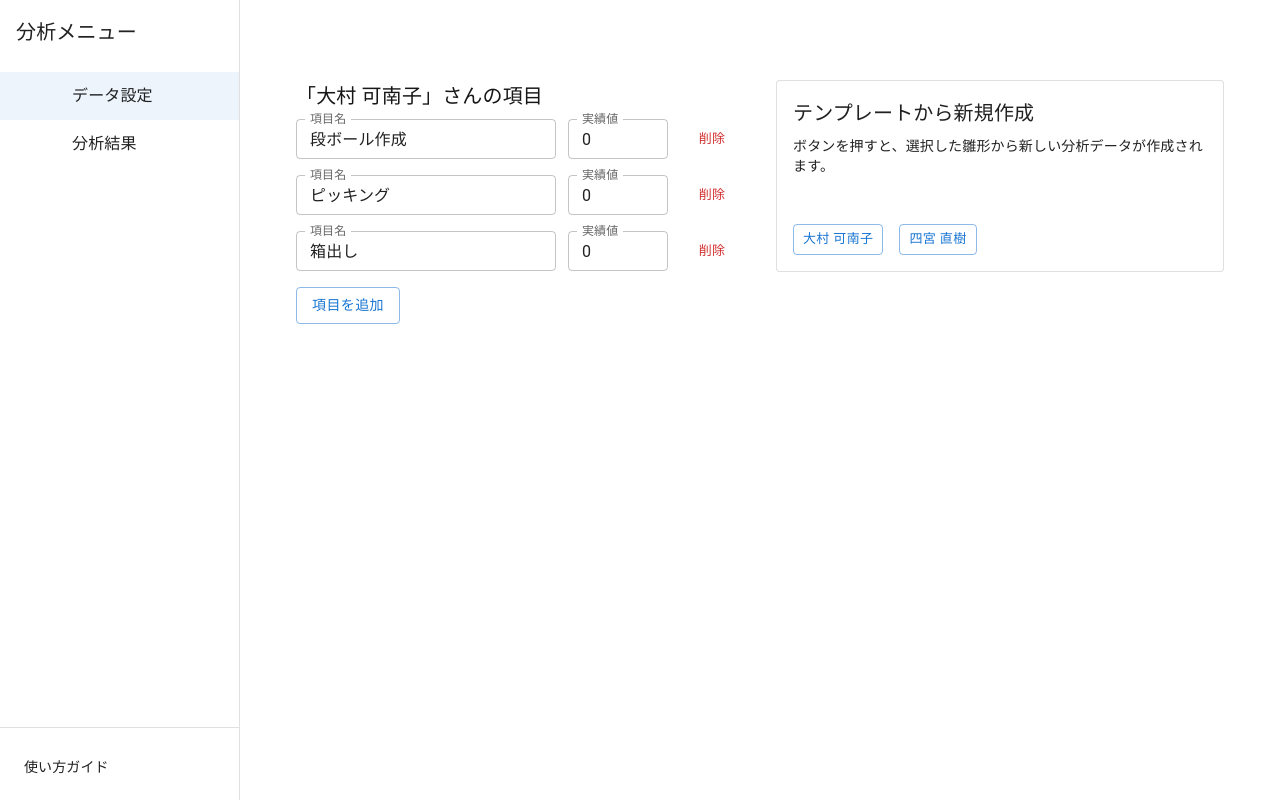
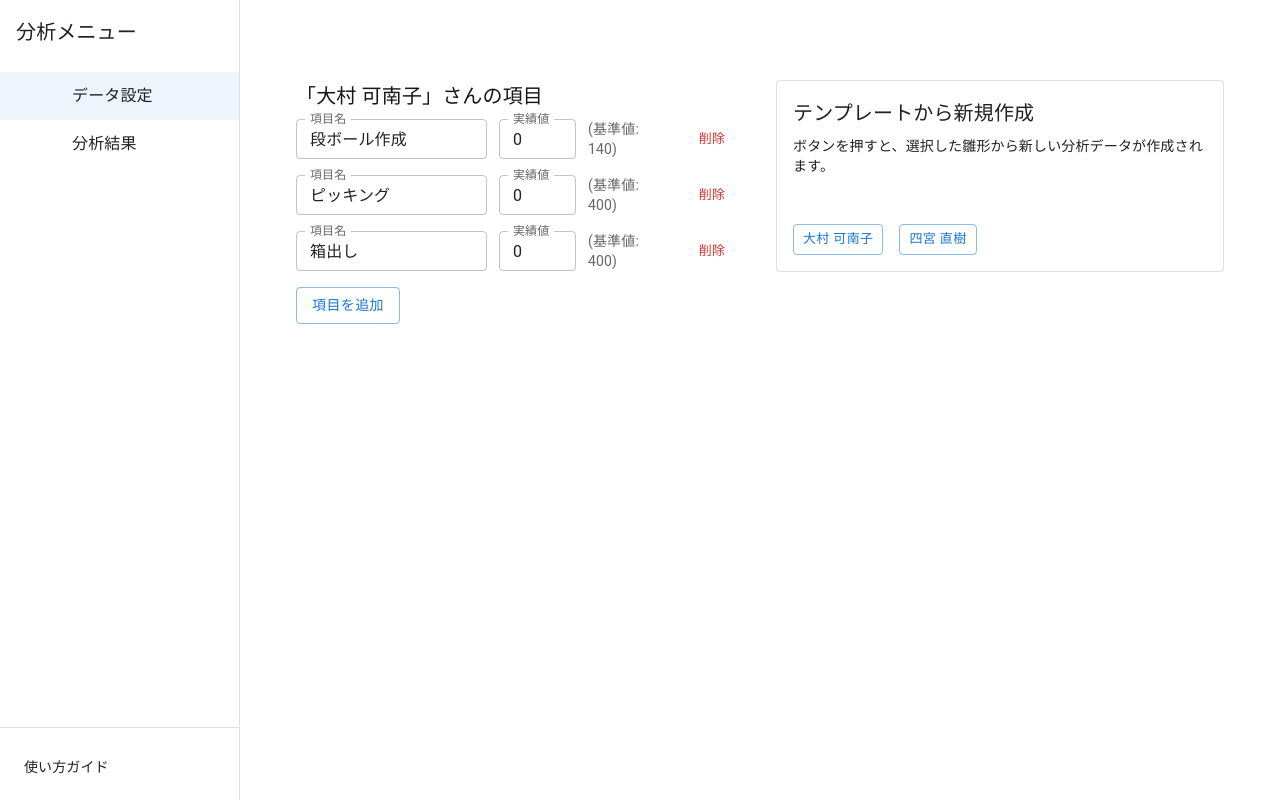
Before and after one commit to CatsHandDev/my-radar-chart-app, a Next.js app: page / in a window 1280 px wide. Built offline with nearby package versions, Linux system fonts and the light colour scheme; some icons are missing.

Commit message:
職員の実績値を最大値ではなく基準値と名称変更

```diff
--- a/app/components/SettingsPanel.tsx
+++ b/app/components/SettingsPanel.tsx
@@ -100,12 +100,12 @@ const SettingsPanel: React.FC<SettingsPanelProps> = ({
             />
 
             {/* 最大値表示: 固定幅 */}
-            {/* <Typography
+            <Typography
               variant="body2"
               sx={{ color: 'text.secondary', minWidth: '80px', textAlign: 'left' }}
             >
-              (最大: {item.maxValue})
-            </Typography> */}
+              (基準値: {item.maxValue})
+            </Typography>
 
             {/* 削除ボタン */}
             <Button
--- a/app/data/confidentialData.ts
+++ b/app/data/confidentialData.ts
@@ -27,8 +27,8 @@ export const userMasterData: UserDataset[] = [
     userName: '四宮 直樹',
     items: [
       { id: Date.now() + 1, label: '段ボール作成', value: 0, maxValue: 140 },
-      { id: Date.now() + 2, label: 'ピッキング', value: 0, maxValue: 300 },
-      { id: Date.now() + 3, label: '箱出し', value: 0, maxValue: 300 },
+      { id: Date.now() + 2, label: 'ピッキング', value: 0, maxValue: 400 },
+      { id: Date.now() + 3, label: '箱出し', value: 0, maxValue: 400 },
     ],
     swot: {
       opportunities: '',
```
